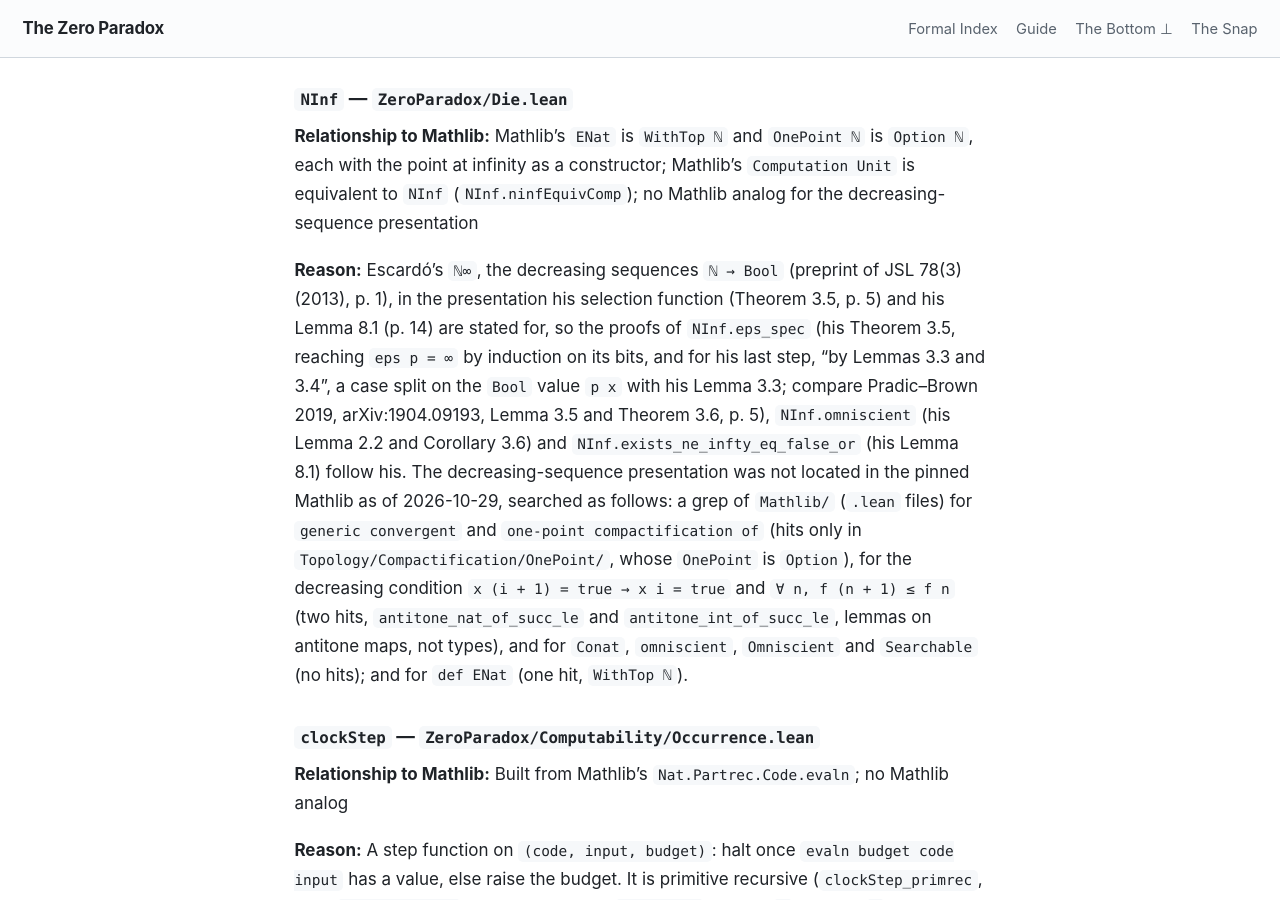
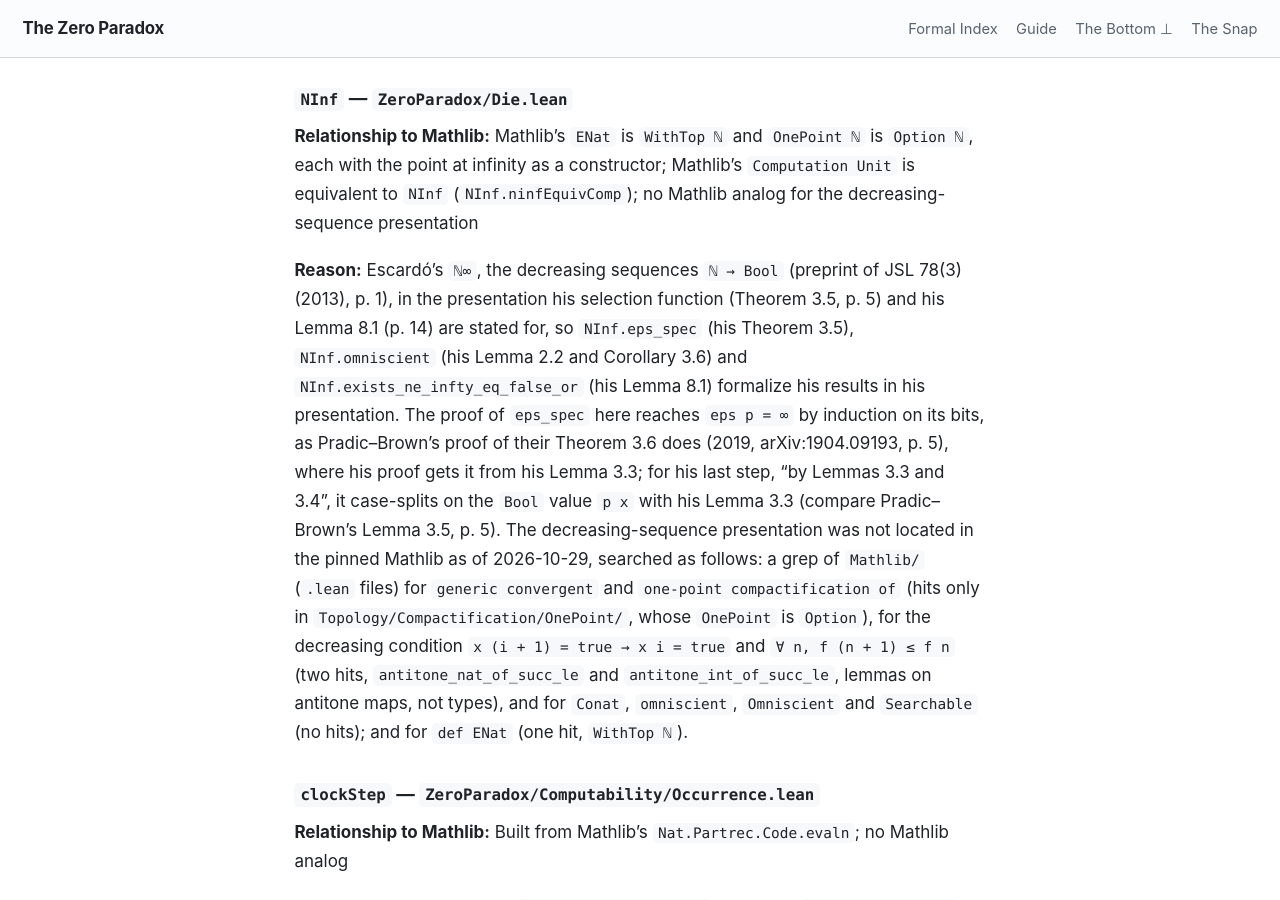
Before and after one commit to timbrigham/ZeroParadox, a Jekyll site: the page built from LEAN_CUSTOM_REGISTRY.md, in a window 1280 px wide and 900 px high, scrolled down 29317 px. Built offline with Jekyll 4.4.1, drawn with Linux system fonts in a browser that asks for light colours; our own code applies the rules of GitHub Pages for plain Markdown files.

Commit message:
Die/DieCannotBe: ℕ∞ attribution and scope wording (carried ordinary items)
Carried ordinary findings from the ninf-retraction and die-tagged arcs, each
checked against its source before applying.

- density (Die, DieCannotBe § XXVII): "the `Y = ℕ∞` instance of" TypeTopology
  `ℕ∞-density` (GenericConvergentSequence l.472 quantifies over every
  ¬¬-separated Y). Reword.
- right-cancellability against ¬¬-separated codomains: anonymous `example` after
  the `density` #check (general codomain Y, [propext, Quot.sound] in a probe);
  the prose now points at it. Example route.
- Part ℕ control: "toPart undoes ofOption up to Part.ofOption"; the map back is
  a two-sided inverse of toPart, backed by an anonymous `example`. Example.
- WLPO-traditional: the `Prop` form, bits complemented (Die wlpo_iff_eqOr,
  DieCannotBe § XXVII). Reword.
- Crossed bridge pairing in § XXVII: wlpo_of_eqOr_infty with
  WLPO-gives-WLPO-traditional; eqOr_of_wlpo with WLPO-traditional-gives-WLPO
  then WLPO-gives-ℕ∞-discrete. Reword.
- Statement line: "a decidable singleton, not a topological claim" restored;
  "TypeTopology's `basic-discontinuity`". Reword.
- § XXVII: "with Lemma 3.3 again"; "Escardó's Theorem 7.1(1)"; de Jong–Escardó
  Lemma 7.2 map stated as f n̲ = 0, f ∞ = 1. Reword.
- wlpo_of_isolating_infty: basic-discontinuity-taboo concludes the ℕ∞-indexed
  WLPO. Reword.
- Registry NInf Reason: the induction reaching eps p = ∞ is ours and
  Pradic–Brown's (Thm 3.6); Escardó's proof uses Lemma 3.3; "follow his"
  narrowed to "formalize his results". Reword.
- Over-long lines reflowed (Die wlpo_of_isolating_infty; DieCannotBe CSL,
  rc and Wärn lines). Reflow.
- § XXIII limit-side carriers: already `Reading:` with no Lean-equivalence
  claim; no change.

Co-Authored-By: Claude Opus 5.5 <noreply@anthropic.com>
Claude-Session: https://claude.ai/code/session_01NYJd4eT1BYi8RSKhY3zAYq

```diff
--- a/LEAN_CUSTOM_REGISTRY.md
+++ b/LEAN_CUSTOM_REGISTRY.md
@@ -487,7 +487,7 @@ The concrete model confirming that `ValuationStructure`'s abstract axioms have a
 
 **Relationship to Mathlib:** Mathlib's `ENat` is `WithTop ℕ` and `OnePoint ℕ` is `Option ℕ`, each with the point at infinity as a constructor; Mathlib's `Computation Unit` is equivalent to `NInf` (`NInf.ninfEquivComp`); no Mathlib analog for the decreasing-sequence presentation
 
-**Reason:** Escardó's `ℕ∞`, the decreasing sequences `ℕ → Bool` (preprint of JSL 78(3) (2013), p. 1), in the presentation his selection function (Theorem 3.5, p. 5) and his Lemma 8.1 (p. 14) are stated for, so the proofs of `NInf.eps_spec` (his Theorem 3.5, reaching `eps p = ∞` by induction on its bits, and for his last step, "by Lemmas 3.3 and 3.4", a case split on the `Bool` value `p x` with his Lemma 3.3; compare Pradic–Brown 2019, arXiv:1904.09193, Lemma 3.5 and Theorem 3.6, p. 5), `NInf.omniscient` (his Lemma 2.2 and Corollary 3.6) and `NInf.exists_ne_infty_eq_false_or` (his Lemma 8.1) follow his. The decreasing-sequence presentation was not located in the pinned Mathlib as of 2026-10-29, searched as follows: a grep of `Mathlib/` (`.lean` files) for `generic convergent` and `one-point compactification of` (hits only in `Topology/Compactification/OnePoint/`, whose `OnePoint` is `Option`), for the decreasing condition `x (i + 1) = true → x i = true` and `∀ n, f (n + 1) ≤ f n` (two hits, `antitone_nat_of_succ_le` and `antitone_int_of_succ_le`, lemmas on antitone maps, not types), and for `Conat`, `omniscient`, `Omniscient` and `Searchable` (no hits); and for `def ENat` (one hit, `WithTop ℕ`).
+**Reason:** Escardó's `ℕ∞`, the decreasing sequences `ℕ → Bool` (preprint of JSL 78(3) (2013), p. 1), in the presentation his selection function (Theorem 3.5, p. 5) and his Lemma 8.1 (p. 14) are stated for, so `NInf.eps_spec` (his Theorem 3.5), `NInf.omniscient` (his Lemma 2.2 and Corollary 3.6) and `NInf.exists_ne_infty_eq_false_or` (his Lemma 8.1) formalize his results in his presentation. The proof of `eps_spec` here reaches `eps p = ∞` by induction on its bits, as Pradic–Brown's proof of their Theorem 3.6 does (2019, arXiv:1904.09193, p. 5), where his proof gets it from his Lemma 3.3; for his last step, "by Lemmas 3.3 and 3.4", it case-splits on the `Bool` value `p x` with his Lemma 3.3 (compare Pradic–Brown's Lemma 3.5, p. 5). The decreasing-sequence presentation was not located in the pinned Mathlib as of 2026-10-29, searched as follows: a grep of `Mathlib/` (`.lean` files) for `generic convergent` and `one-point compactification of` (hits only in `Topology/Compactification/OnePoint/`, whose `OnePoint` is `Option`), for the decreasing condition `x (i + 1) = true → x i = true` and `∀ n, f (n + 1) ≤ f n` (two hits, `antitone_nat_of_succ_le` and `antitone_int_of_succ_le`, lemmas on antitone maps, not types), and for `Conat`, `omniscient`, `Omniscient` and `Searchable` (no hits); and for `def ENat` (one hit, `WithTop ℕ`).
 
 ### `clockStep` — `ZeroParadox/Computability/Occurrence.lean`
 
```
Also changed, not shown: 2 other files.
